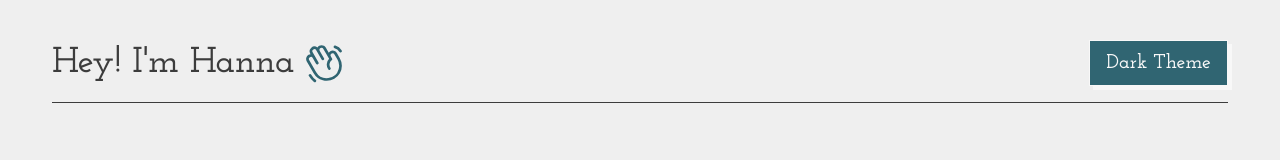
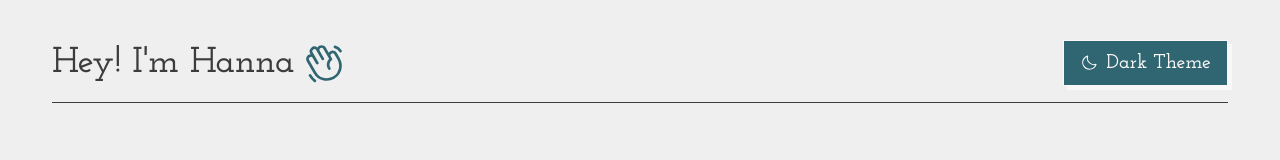
Before and after one commit to hannahoi98/portfolio-2, a React (Vite) app: page / in a window 1280 px wide. Shown: the top 160 px of the page. Built offline with nearby package versions, Linux system fonts and the light colour scheme.

Commit message:
feat(theme): add light/dark mode with context + header toggle

```diff
--- a/src/components/Header.tsx
+++ b/src/components/Header.tsx
@@ -1,6 +1,15 @@
-import { HandWavingIcon } from "@phosphor-icons/react";
+import { HandWavingIcon, MoonIcon, SunDimIcon } from "@phosphor-icons/react";
+import { useTheme } from "../theme/useTheme";
 
+/**
+ * Header with a theme toggle.
+ * - Shows a waving hand next to the greeting
+ * - Theme button switches icon + color
+ */
 export default function Header() {
+  const { theme, toggleTheme } = useTheme();
+  const isLight = theme === "light";
+
   return (
     <header className="px-6 py-6 md:py-8 lg:py-10">
       <div className="max-w4xl mx-auto px-4 md:px-7 lg:px-7">
@@ -10,8 +19,14 @@ export default function Header() {
               Hey! I'm Hanna
               <HandWavingIcon className="h-11 w-11 text-teal" />
             </h1>
-            <button type="button" className="btn btn-teal">
-              Dark Theme
+            <button
+              type="button"
+              onClick={toggleTheme}
+              className={`btn ${isLight ? "btn-teal" : "btn-butter"}`}
+              aria-label={isLight ? "Activate dark theme" : "Activate light theme"}
+            >
+              {isLight ? <MoonIcon size={18} /> : <SunDimIcon size={18} />}
+              {isLight ? "Dark Theme" : "Light Theme"}
             </button>
           </div>
         </div>
--- a/src/main.tsx
+++ b/src/main.tsx
@@ -3,6 +3,7 @@ import { createRoot } from "react-dom/client";
 import { BrowserRouter } from "react-router-dom";
 import App from "./App";
 import "./index.css";
+import { ThemeProvider } from "./theme/ThemeProvider";
 
 const container = document.getElementById("root");
 if (!container) {
@@ -11,8 +12,10 @@ if (!container) {
 
 createRoot(container).render(
   <StrictMode>
-    <BrowserRouter>
-      <App />
-    </BrowserRouter>
+    <ThemeProvider>
+      <BrowserRouter>
+        <App />
+      </BrowserRouter>
+    </ThemeProvider>
   </StrictMode>
 );
--- /dev/null
+++ b/src/theme/ThemeContext.tsx
@@ -0,0 +1,25 @@
+import { createContext } from "react";
+
+/**
+ * The two themes we support.
+ * "light" = default light look, "dark" = dark mode.
+ */
+export type Theme = "light" | "dark";
+
+/**
+ * What the theme context gives you:
+ * - theme: current theme ("light" | "dark")
+ * - toggleTheme(): flip between light and dark
+ * - setTheme(t): force a specific theme
+ */
+export type ThemeContextValue = {
+  theme: Theme;
+  toggleTheme: () => void;
+  setTheme: (t: Theme) => void;
+};
+
+/**
+ * React context for sharing theme state across the app.
+ * Access it with the `useTheme()` hook.
+ */
+export const ThemeContext = createContext<ThemeContextValue | undefined>(undefined);
--- /dev/null
+++ b/src/theme/ThemeProvider.tsx
@@ -0,0 +1,43 @@
+import { useEffect, useMemo, useState, ReactNode } from "react";
+import { Theme, ThemeContext, ThemeContextValue } from "./ThemeContext";
+
+/**
+ * Figure out the starting theme for the app:
+ * 1) Use what we saved in localStorage (if it exists)
+ * 2) Otherwise, follow the OS setting (prefers-color-scheme)
+ */
+function getInitialTheme(): Theme {
+  const saved = localStorage.getItem("theme");
+  if (saved === "light" || saved === "dark") return saved;
+  const prefersDark = window.matchMedia?.("(prefers-color-scheme: dark)").matches;
+  return prefersDark ? "dark" : "light";
+}
+
+/**
+ * Wraps the app and handles theme state.
+ * - Adds/removes the "dark" class on <html> for Tailwind dark mode
+ * - Saves the current theme to localStorage so it sticks on reload
+ */
+export function ThemeProvider({ children }: { children: ReactNode }) {
+  const [theme, setTheme] = useState<Theme>(() => getInitialTheme());
+
+  /** Keep the DOM + localStorage in sync when theme changes */
+  useEffect(() => {
+    const root = document.documentElement;
+    if (theme === "dark") root.classList.add("dark");
+    else root.classList.remove("dark");
+    localStorage.setItem("theme", theme);
+  }, [theme]);
+
+  /** Value exposed to the rest of the app */
+  const value = useMemo<ThemeContextValue>(
+    () => ({
+      theme,
+      setTheme,
+      toggleTheme: () => setTheme((t) => (t === "light" ? "dark" : "light")),
+    }),
+    [theme]
+  );
+
+  return <ThemeContext.Provider value={value}>{children}</ThemeContext.Provider>;
+}
--- /dev/null
+++ b/src/theme/useTheme.ts
@@ -0,0 +1,12 @@
+import { useContext } from "react";
+import { ThemeContext } from "./ThemeContext";
+
+/**
+ * Easy way to read/change the theme in any component.
+ * Must be used inside <ThemeProvider />.
+ */
+export function useTheme() {
+  const ctx = useContext(ThemeContext);
+  if (!ctx) throw new Error("useTheme must be used within ThemeProvider");
+  return ctx;
+}
```
